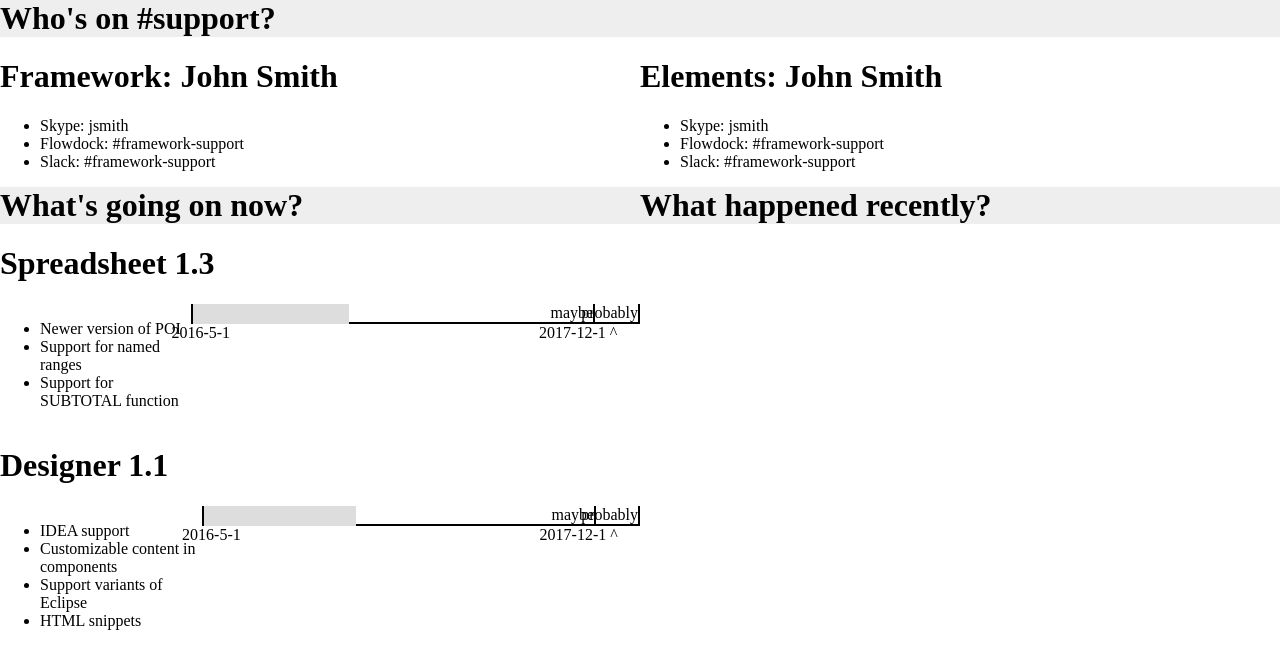
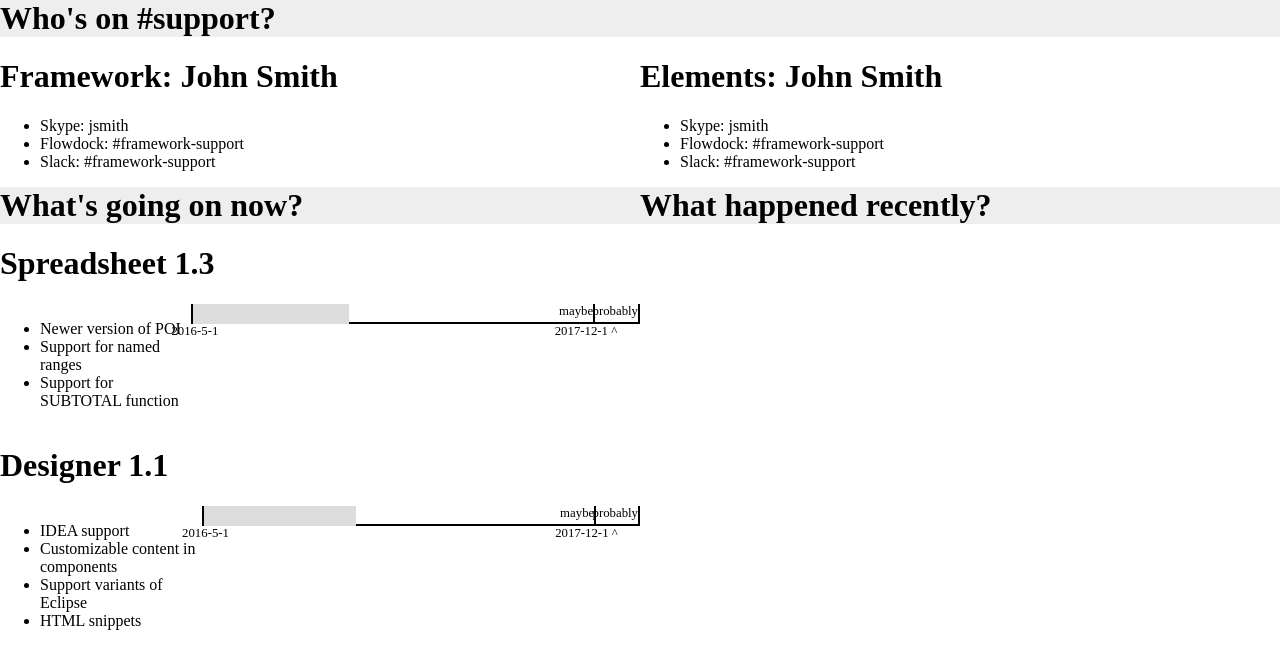
Before and after one commit to wolfie/rad-dashboard, a Vue app: page / in a window 1280 px wide. Shown: the top 668 px of the page. Built offline with nearby package versions, Linux system fonts and the light colour scheme.

Commit message:
Make graph text smaller

```diff
--- a/src/components/DashProgress.vue
+++ b/src/components/DashProgress.vue
@@ -64,4 +64,7 @@
   .wrapper {
     display: flex;
   }
+  .graph {
+    font-size: 80%
+  }
 </style>
```
